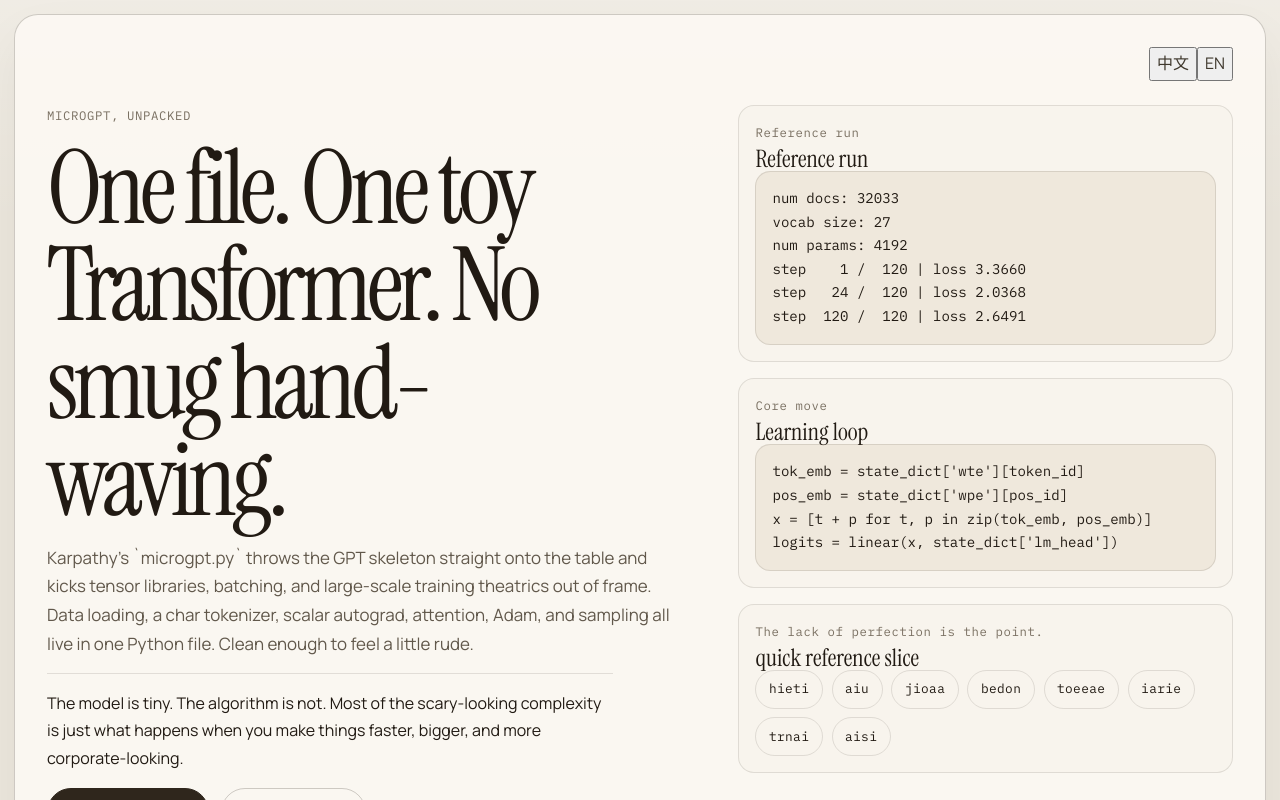
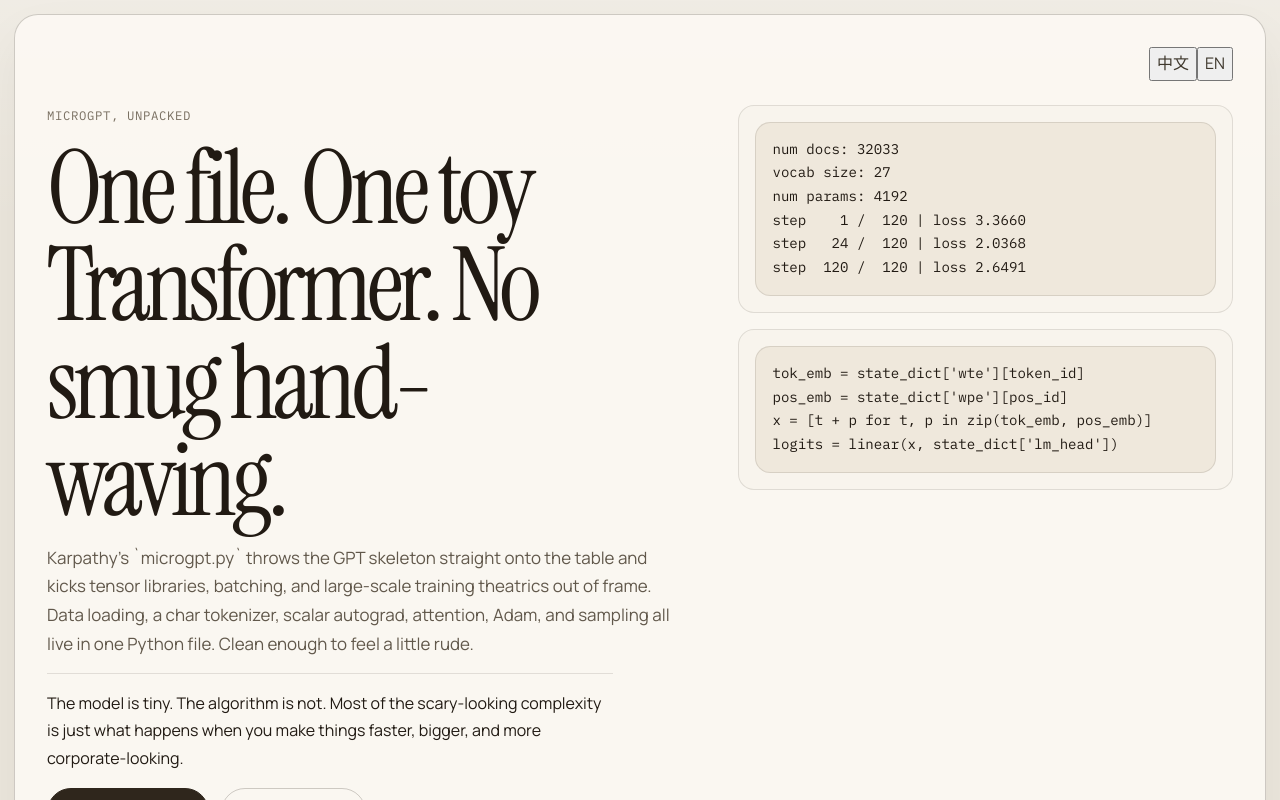
Before and after one commit to shhtheonlyperson/learnmicrogpt, a React (Vite) app: page / in a window 1280 px wide. Shown: the top 800 px of the page. Built offline with nearby package versions, Linux system fonts and the light colour scheme.

Commit message:
Remove extra proof blocks

```diff
--- a/src/App.css
+++ b/src/App.css
@@ -238,7 +238,6 @@
   color: var(--text-strong);
 }
 
-.sample-strip,
 .detail-token-row,
 .name-board {
   display: flex;
@@ -246,7 +245,6 @@
   gap: 0.55rem;
 }
 
-.sample-strip span,
 .detail-chip,
 .name-board span {
   display: inline-flex;
@@ -260,10 +258,6 @@
   font-size: 0.8rem;
   letter-spacing: 0.03em;
   color: var(--text-strong);
-}
-
-.sample-strip span {
-  background: transparent;
 }
 
 .content-section {
--- a/src/sections/HeroSection.tsx
+++ b/src/sections/HeroSection.tsx
@@ -46,34 +46,13 @@
           </div>
         </div>
 
-        <aside className="hero-evidence reveal" aria-label={copy.heroContent.terminalLabel}>
+        <aside className="hero-evidence reveal" aria-label={copy.ui.sectionTitles.proof}>
           <article className="evidence-panel">
-            <div className="evidence-panel-header">
-              <p className="eyebrow">{copy.heroContent.terminalLabel}</p>
-              <h2>{copy.ui.sectionTitles.proof}</h2>
-            </div>
             <pre className="editorial-code">{copy.proofArtifacts.referenceRun}</pre>
           </article>
 
           <article className="evidence-panel">
-            <div className="evidence-panel-header">
-              <p className="eyebrow">{copy.heroContent.coreMoveLabel}</p>
-              <h2>{copy.ui.sectionTitles.loop}</h2>
-            </div>
             <pre className="editorial-code">{copy.heroContent.coreMoveSnippet}</pre>
-          </article>
-
-          <article className="evidence-panel hero-sample-panel">
-            <div className="evidence-panel-header">
-              <p className="eyebrow">{copy.ui.labels.proofTitle}</p>
-              <h2>{copy.ui.labels.quickSlice}</h2>
-            </div>
-
-            <div className="sample-strip">
-              {copy.proofArtifacts.generatedNames.slice(0, 8).map((name) => (
-                <span key={name}>{name}</span>
-              ))}
-            </div>
           </article>
         </aside>
       </div>
--- a/src/sections/ReferenceRunSection.tsx
+++ b/src/sections/ReferenceRunSection.tsx
@@ -21,7 +21,6 @@
         <article className="proof-panel reveal">
           <div className="proof-panel-header">
             <div>
-              <p className="eyebrow">{copy.ui.labels.quickSlice}</p>
               <h3>{copy.ui.labels.lossTitle}</h3>
             </div>
             <p>{copy.ui.labels.lossBody}</p>
@@ -58,7 +57,6 @@
           <div className="proof-panel-header">
             <div>
               <p className="eyebrow">{copy.ui.labels.readProof}</p>
-              <h3>{copy.ui.labels.proofTitle}</h3>
             </div>
             <p>{copy.tradeoffContent.conclusion}</p>
           </div>
```
